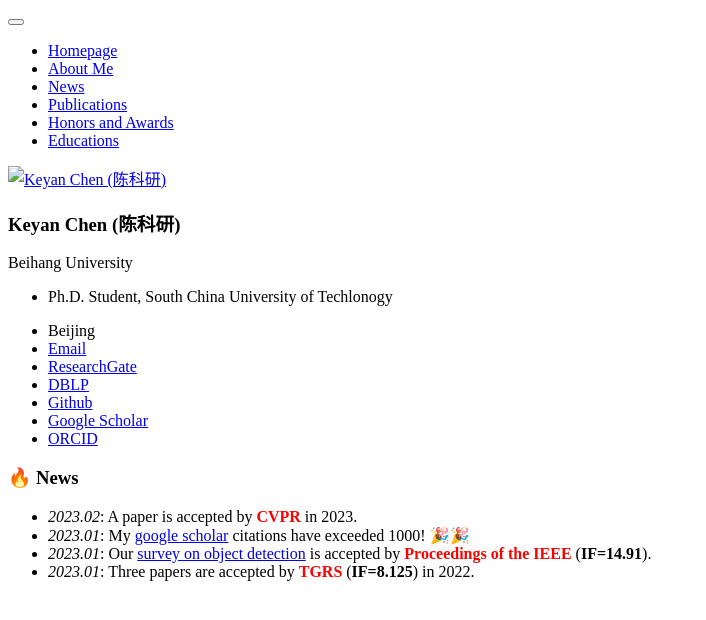
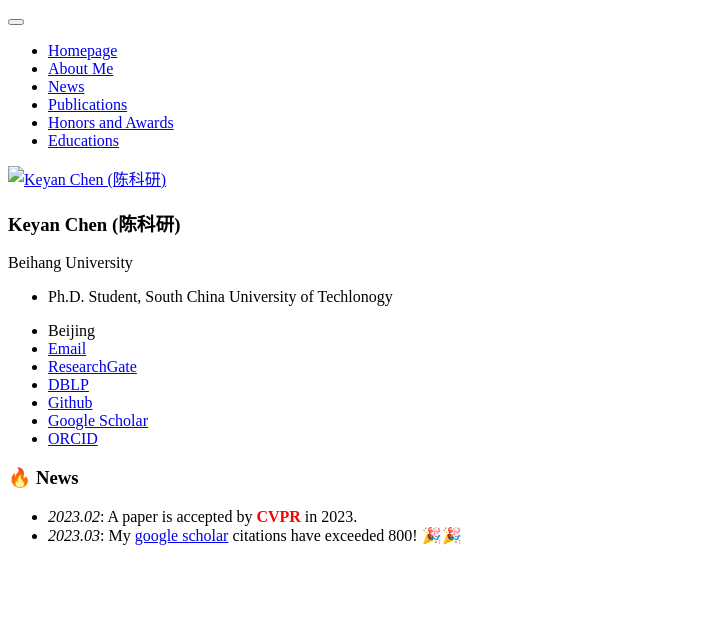
Before and after one commit to KyanChen/KyanChen.github.io, a Jekyll site: the page built from _pages/includes/news.md, in a window 1280 px wide. Shown: the top 620 px of the page, without its empty margins (0-706 px from the left). Built offline with Jekyll 4.4.1, drawn with Linux system fonts in a browser that asks for light colours; our own code applies the rules of GitHub Pages for plain Markdown files.

Commit message:
Update news.md

```diff
--- a/_pages/includes/news.md
+++ b/_pages/includes/news.md
@@ -1,5 +1,3 @@
 # 🔥 News
 - *2023.02*: A paper is accepted by **<font color="red">CVPR</font>** in 2023.
-- *2023.01*: My [google scholar](https://scholar.google.com/citations?user=5RF4ia8AAAAJ) citations have exceeded 1000! 🎉🎉
-- *2023.01*: Our [survey on object detection](https://arxiv.org/abs/1905.05055) is accepted by **<font color="red">Proceedings of the IEEE</font>** (**IF=14.91**).
-- *2023.01*: Three papers are accepted by **<font color="red">TGRS</font>** (**IF=8.125**) in 2022.
+- *2023.03*: My [google scholar](https://scholar.google.com/citations?user=eqVvhiQAAAAJ) citations have exceeded 800! 🎉🎉
```
